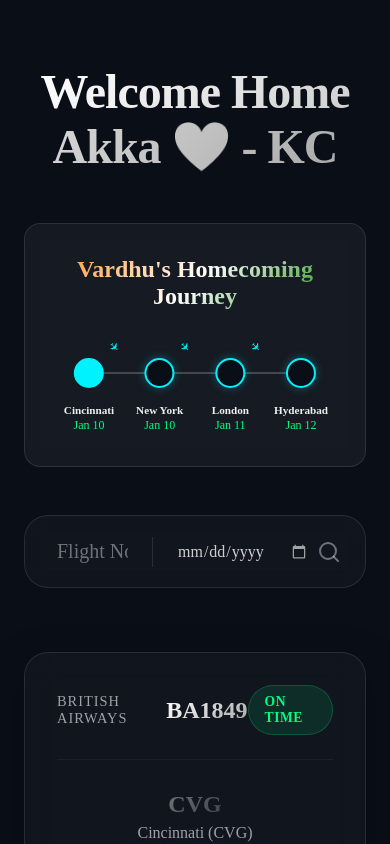
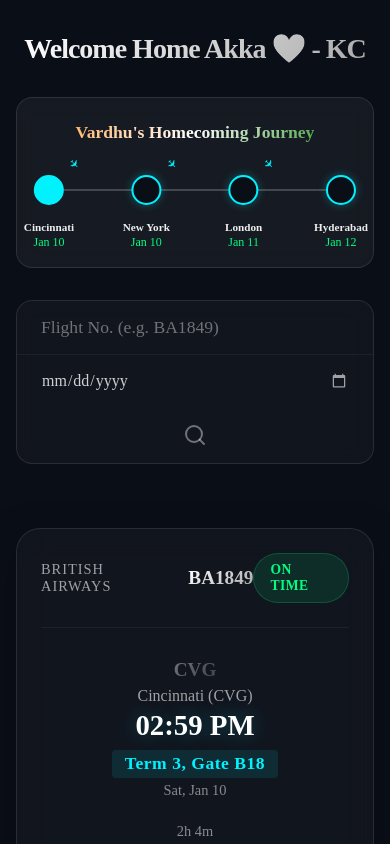
Before and after one commit to kc-writescode/FlightTracker, a Next.js app in the folder ProjectKC/: page / in a window 390 px wide. Shown: the top 844 px of the page. Built offline with nearby package versions, Linux system fonts and the light colour scheme; no server answers.

Commit message:
UI: Complete mobile responsiveness enhancements for all components

```diff
--- a/ProjectKC/src/app/page.module.css
+++ b/ProjectKC/src/app/page.module.css
@@ -92,3 +92,24 @@
   -webkit-text-fill-color: transparent;
   font-weight: 600;
 }
+
+@media (max-width: 600px) {
+  .main {
+    padding: 2rem 1rem;
+  }
+
+  .title {
+    font-size: 1.75rem;
+    margin-bottom: 2rem;
+  }
+
+  .backgroundGlow {
+    width: 300px;
+    height: 300px;
+    top: -100px;
+  }
+
+  .messageSection p:first-child {
+    font-size: 1.25rem;
+  }
+}
--- a/ProjectKC/src/components/FlightCard.module.css
+++ b/ProjectKC/src/components/FlightCard.module.css
@@ -179,6 +179,14 @@
 }
 
 @media (max-width: 600px) {
+    .card {
+        padding: 1.5rem;
+    }
+
+    .flightNumber {
+        font-size: 1.2rem;
+    }
+
     .route {
         grid-template-columns: 1fr;
         gap: 1.5rem;
@@ -194,6 +202,14 @@
         align-items: center;
     }
 
+    .time {
+        font-size: 1.8rem;
+    }
+
+    .code {
+        font-size: 1.2rem;
+    }
+
     .visualPath {
         display: none;
     }
--- a/ProjectKC/src/components/JourneyMap.module.css
+++ b/ProjectKC/src/components/JourneyMap.module.css
@@ -126,6 +126,20 @@
 }
 
 @media (max-width: 600px) {
+    .container {
+        padding: 1.5rem 1rem 2rem 1rem;
+        margin-bottom: 2rem;
+    }
+
+    .title {
+        font-size: 1.1rem;
+        margin-bottom: 2rem;
+    }
+
+    .mapVisual {
+        margin: 0 1rem;
+    }
+
     .label {
         width: auto;
     }
--- a/ProjectKC/src/components/SearchInput.module.css
+++ b/ProjectKC/src/components/SearchInput.module.css
@@ -93,3 +93,36 @@
 .input:focus+.searchIcon {
     color: #00f2ff;
 }
+
+@media (max-width: 600px) {
+    .inputWrapper {
+        flex-direction: column;
+        align-items: stretch;
+        border-radius: 16px;
+        padding-bottom: 3.5rem;
+        /* Space for search icon */
+    }
+
+    .input {
+        padding: 1rem 1.5rem;
+        font-size: 1.1rem;
+        border-bottom: 1px solid rgba(255, 255, 255, 0.05);
+    }
+
+    .dateInput {
+        padding: 1rem 1.5rem;
+        width: 100%;
+        min-width: 0;
+    }
+
+    .divider {
+        display: none;
+    }
+
+    .searchIcon {
+        right: 50%;
+        transform: translateX(50%);
+        bottom: 1rem;
+        top: auto;
+    }
+}
```
